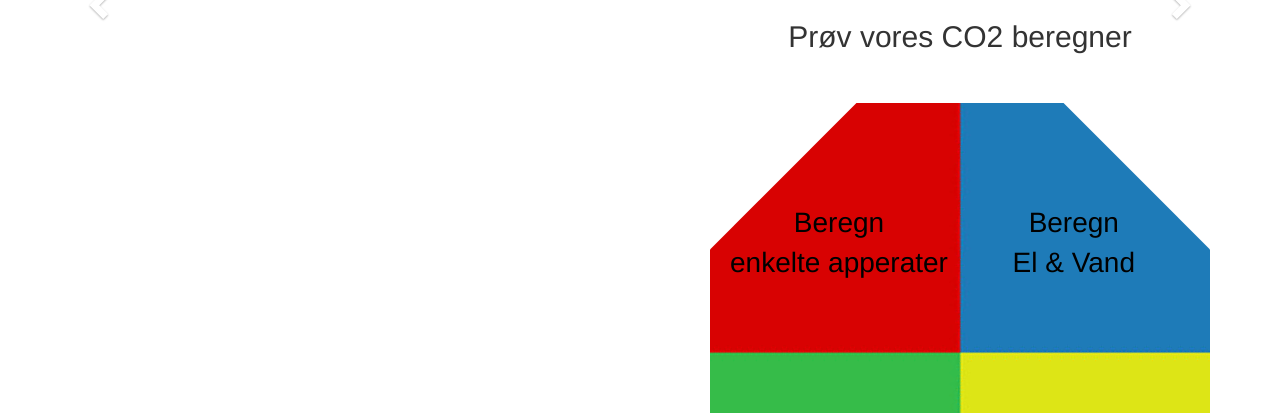
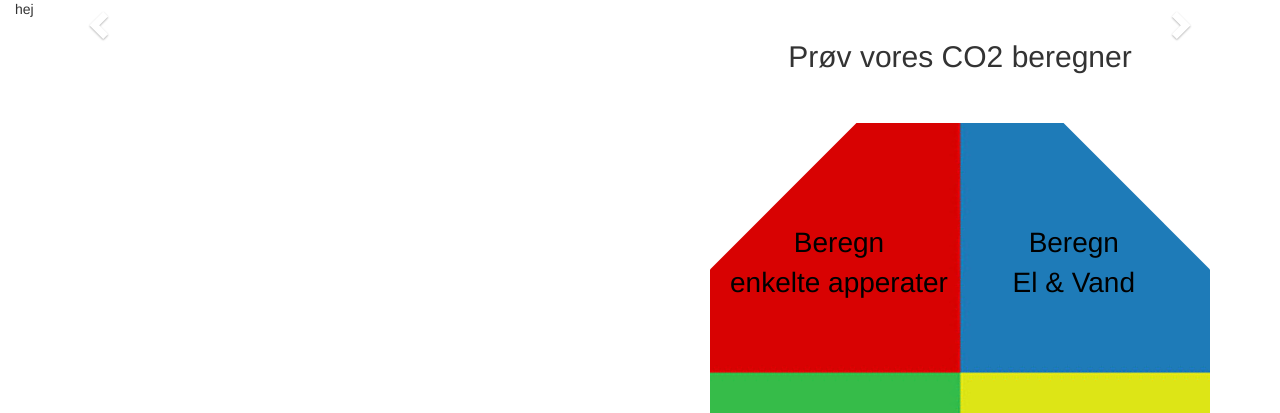
Before and after one commit to Awesomenies/Green-Collaboration, an ASP.NET MVC app: page / in a window 1280 px wide. Shown: the part 51-464 px from the top of the page. Run offline with ASP.NET Core 8 and stand-ins for ASP.NET MVC 5, Linux system fonts and the light colour scheme; the project's own start-up code is not run, and a stand-in starts its controllers and pages; some libraries are stand-ins or nearby versions.

Commit message:
Jeg har smidt en div ind

```diff
--- a/Green/Green/Views/Home/Index.cshtml
+++ b/Green/Green/Views/Home/Index.cshtml
@@ -1,5 +1,6 @@
 @using Microsoft.Ajax.Utilities
 @model Green.Models.ViewModels.VmHomeIndex
+<div>hej</div>
 <section class="row">
     <div class="col-sm-12 hidden-xs zero">
         <div id="my-carousel" class="carousel slide" data-ride="carousel">
```
